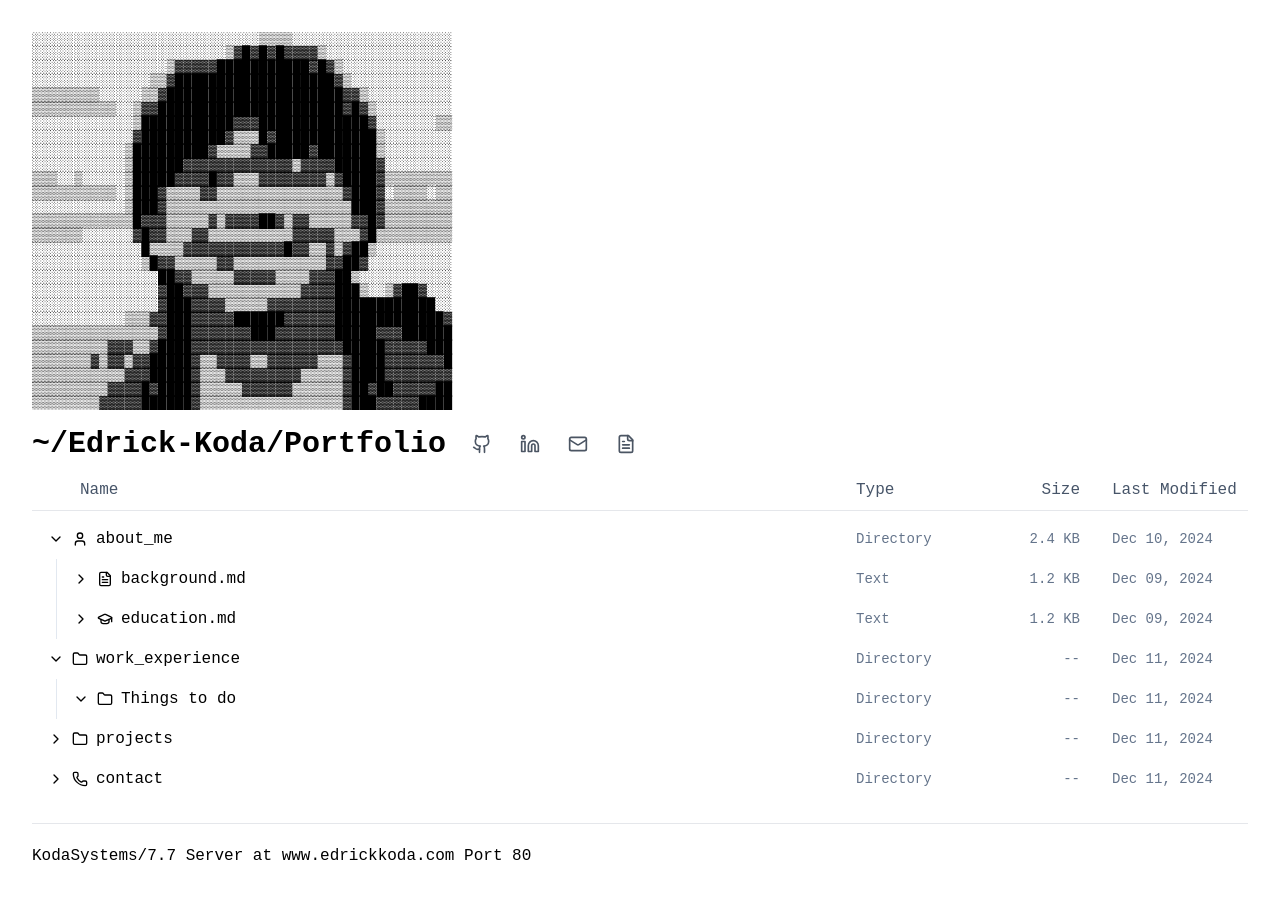
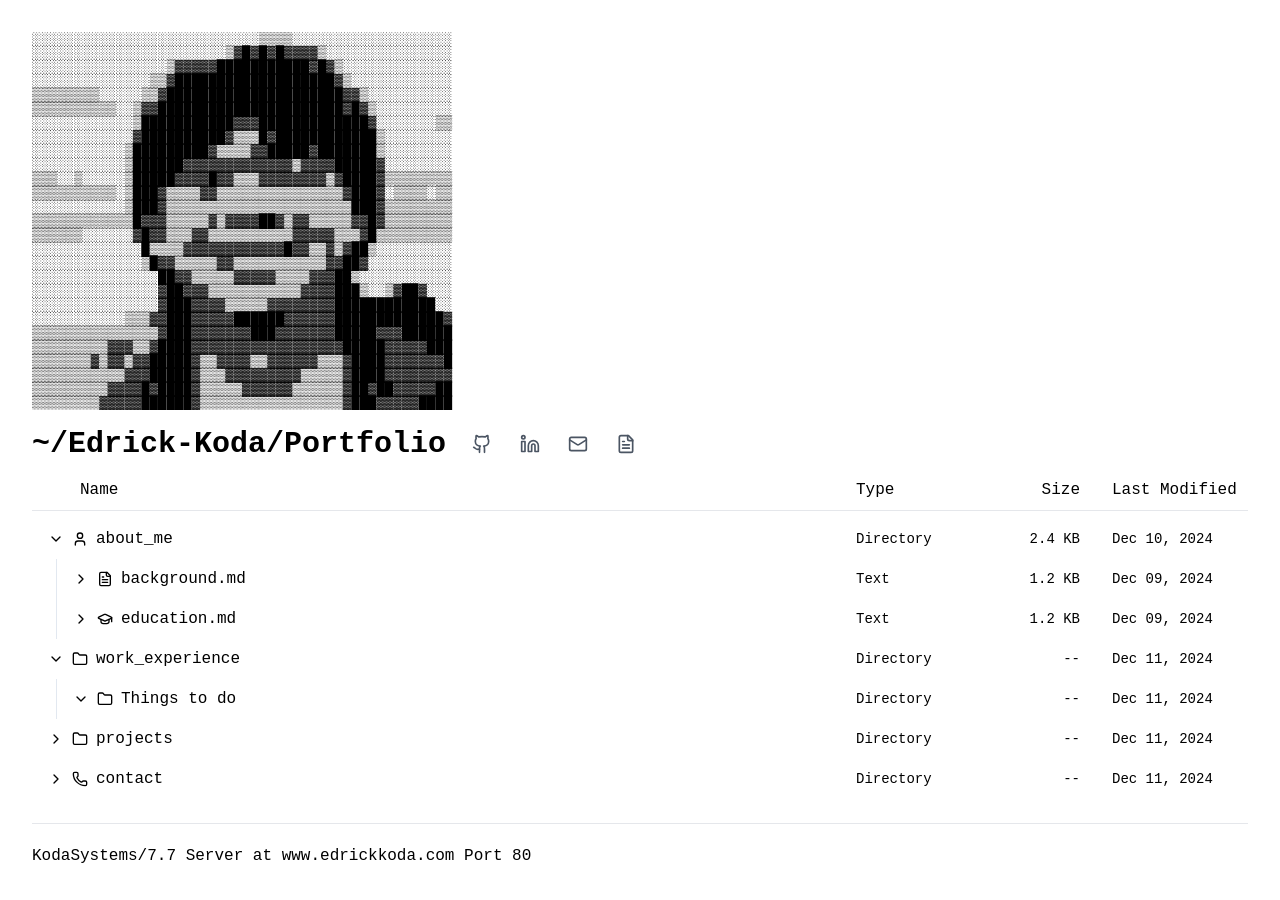
Before and after one commit to KodaEd/apache-portfolio, a Next.js app: page / in a window 1280 px wide. Built offline with nearby package versions, Linux system fonts and the light colour scheme.

Commit message:
Tweaked the text to be black

```diff
--- a/src/components/explorer/FileExplorer.tsx
+++ b/src/components/explorer/FileExplorer.tsx
@@ -7,7 +7,7 @@ const FileExplorer: React.FC = () => {
   return (
     <div className="w-full">
       {/* Table Header - Made responsive */}
-      <div className="flex items-center gap-2 p-2 text-slate-600 border-b mb-2">
+      <div className="flex items-center gap-2 p-2 border-b mb-2">
         <span className="flex-1 min-w-0 truncate ml-10">Name</span>
         <div className="hidden sm:flex gap-4 md:gap-8">
           <span className="w-16 md:w-24">Type</span>
--- a/src/components/explorer/FileRow.tsx
+++ b/src/components/explorer/FileRow.tsx
@@ -65,7 +65,7 @@ const FileRow: React.FC<FileRowProps> = ({ item, level = 0 }) => {
         </div>
 
         {/* File information - made responsive */}
-        <div className="hidden sm:flex gap-4 md:gap-8 text-sm text-slate-500">
+        <div className="hidden sm:flex gap-4 md:gap-8 text-sm">
           <span className="w-16 md:w-24 truncate">{type}</span>
           <span className="w-16 md:w-24 text-right truncate">
             {size || "--"}
```
